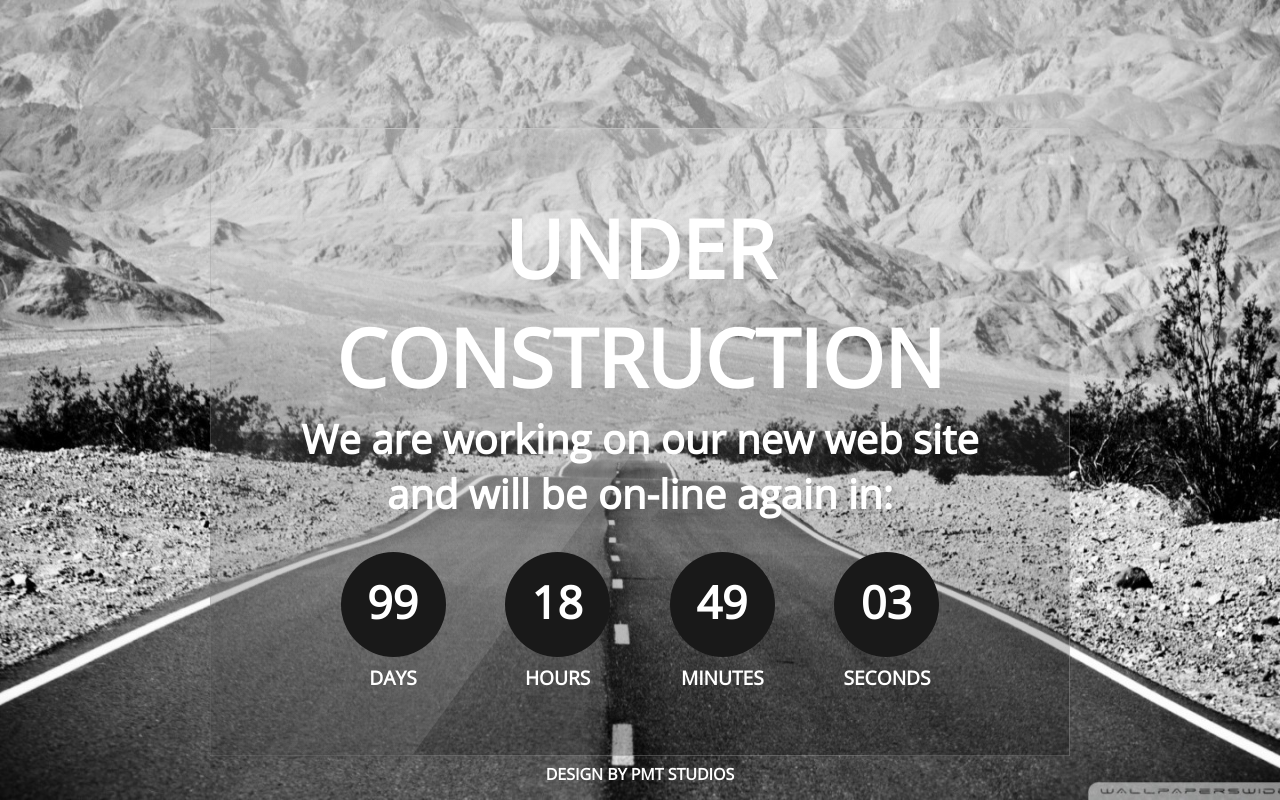
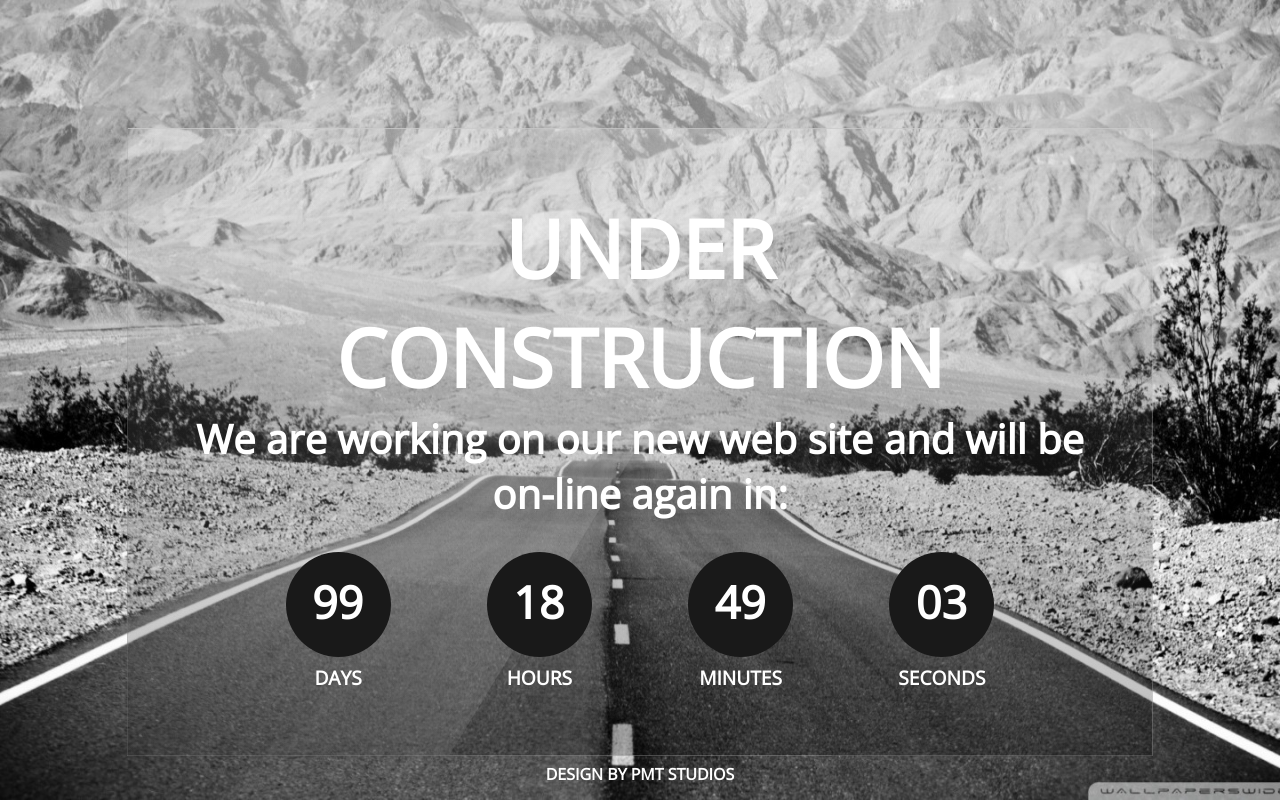
Before and after one commit to pmtstudios/pmtstudios.github.com, a plain HTML site: page index.html in a window 1280 px wide. Drawn offline with nearby package versions, Linux system fonts and the light colour scheme.

Commit message:
minor changes

```diff
--- a/css/style.css
+++ b/css/style.css
@@ -29,7 +29,7 @@ body{
 	background-size: cover;
 }
 .content {
-	width: 57%;
+	width: 70%;
 	margin: 0 auto;
 	border-top: 1px solid rgba(226, 226, 226, 0.69);
 	border-right: 1px solid rgba(226, 226, 226, 0.22);
```
